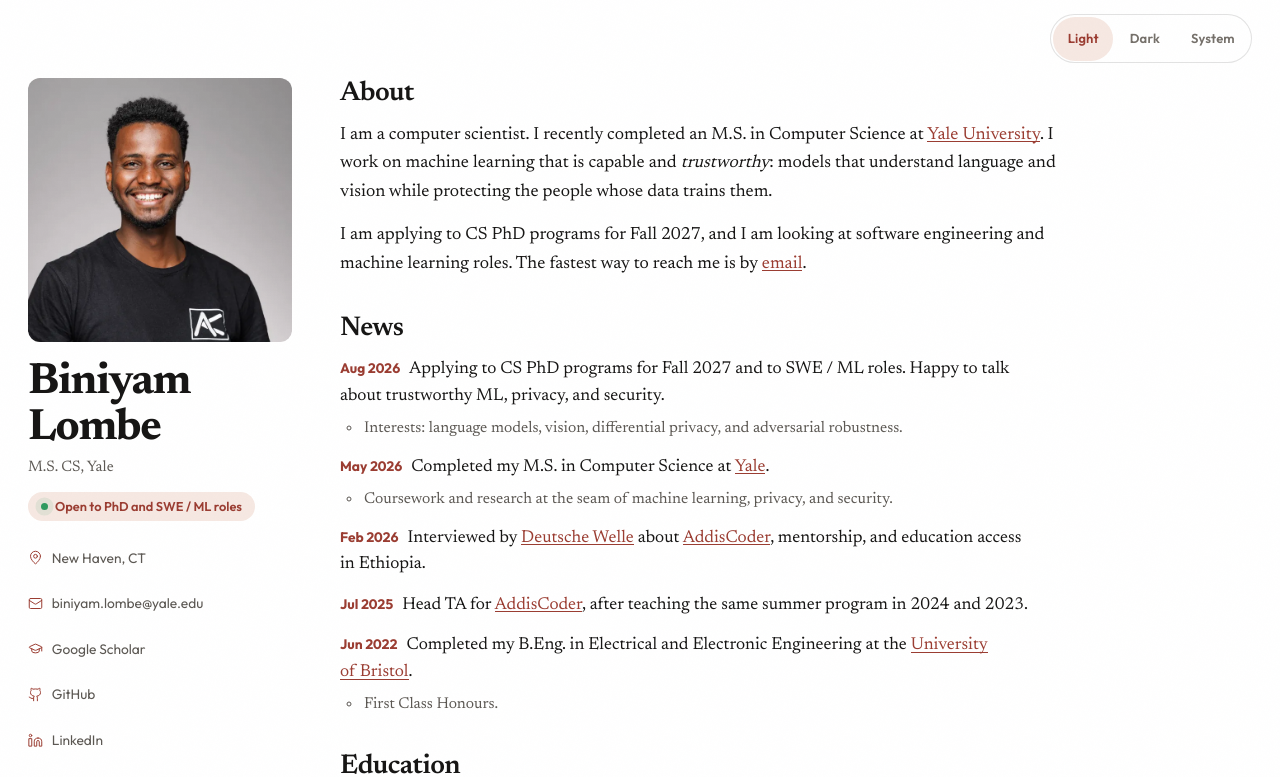
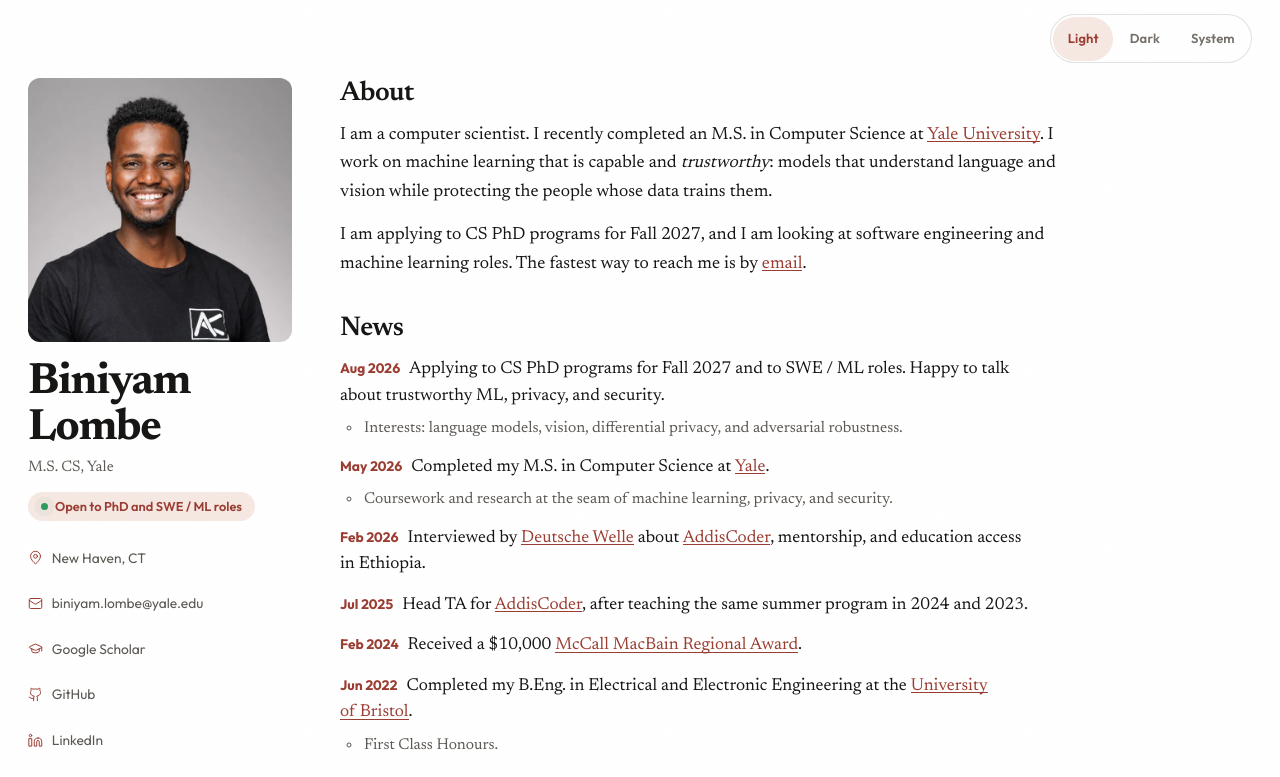
Before and after one commit to biniyamlombe/biniyamlombe.github.io, a React (Vite) app: page / in a window 1280 px wide. Shown: the top 777 px of the page. Built offline with nearby package versions, Linux system fonts and the light colour scheme; no server answers.

Commit message:
feat: add the McCall MacBain regional award to News
The February 2024 finalists page lists a regional award, and the amount is the $10,000 you confirmed.

```diff
--- a/src/data/site.js
+++ b/src/data/site.js
@@ -339,6 +339,15 @@
     ],
   },
   {
+    date: 'Feb 2024',
+    dateTime: '2024-02',
+    parts: [
+      { text: 'Received a $10,000 ' },
+      { text: 'McCall MacBain Regional Award', href: 'https://mccallmacbainscholars.org/2024-finalists/' },
+      { text: '.' },
+    ],
+  },
+  {
     date: 'Jun 2022',
     dateTime: '2022-06',
     parts: [
```
